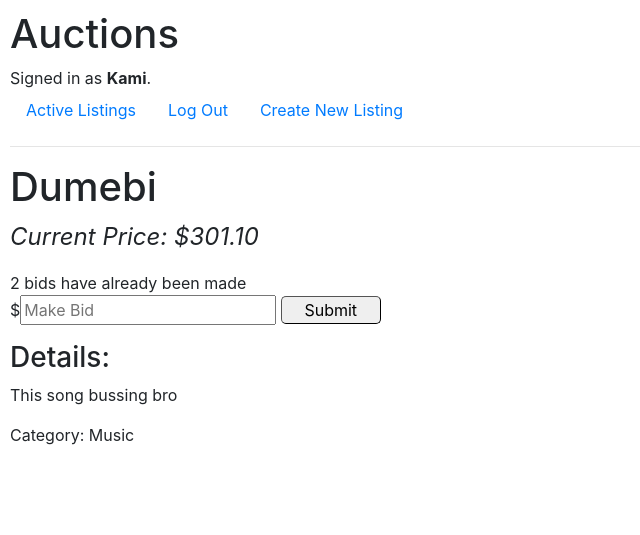
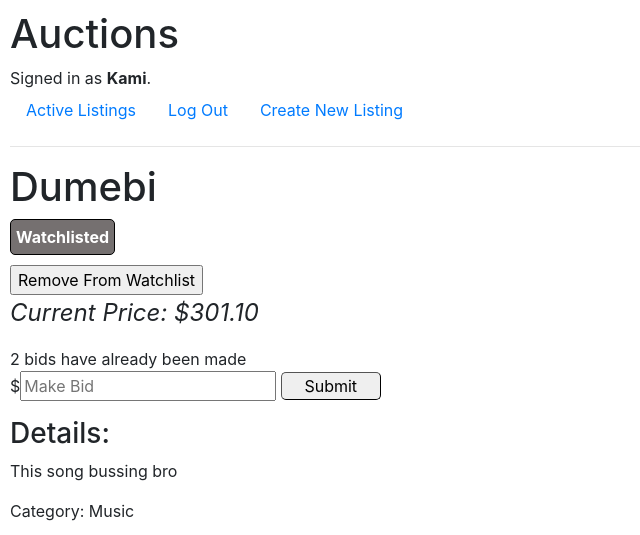
Before and after one commit to K-A19/CS50W, a Django app: page /listing/4 in a window 1280 px wide. Shown: the top 535 px of the page, without its empty margins (0-640 px from the left). Run offline with Django 3.2, Linux system fonts and the light colour scheme; a user stored in the database is signed in; data comes from the database, SQL or seed files in the repository; both versions use the stored data as it was after the commit; some libraries are stand-ins or nearby versions.

Commit message:
Updating in case of switch to windows

```diff
--- a/Project 2/commerce/auctions/static/auctions/styles.css
+++ b/Project 2/commerce/auctions/static/auctions/styles.css
@@ -38,7 +38,7 @@ body {
  }
 
 .image {
-    width: 200px;
+    width: 250px;
     object-fit: contain;
 }
 
@@ -59,12 +59,23 @@ td{
 }
 
 .card-header{
-    text-align: end;
     height: min-content;
     vertical-align: top;
     font-size: 13px;
     padding: 4px;
     color: inherit ! important;
+    text-align: end;
+}
+
+.watched, .card-header .watched {
+    border-radius: 5px;
+    border: 1px black solid;
+    padding: 5px;
+    font-weight: bold;
+    background-color: rgb(117, 112, 112);
+    color: white;
+    margin-right: 7px;
+    width: fit-content;
 }
 
 .card {
@@ -85,3 +96,7 @@ img {
     object-fit: contain;
     height: auto;
 }
+
+.watched {
+    margin-bottom: 10px;
+}
--- a/Project 2/commerce/auctions/templates/auctions/index.html
+++ b/Project 2/commerce/auctions/templates/auctions/index.html
@@ -8,7 +8,10 @@
     <a class="normal_a" href="{% url 'listing' listing.id %}">
         <div class="card">
             <div class="card-header">
-                Posted {{ listing.time }} by {% if listing.owner.username == user.username %}Me ({{ user.username }}){% else %}listing.owner{% endif %}
+                {% if listing in watchlist %}
+                <span class="watched">Watchlisted</span>
+                {% endif %}
+                Posted {{ listing.time }} by {% if listing.owner.username == user.username %}Me ({{ user.username }}){% else %}{{listing.owner.username}}{% endif %}
             </div>
             <div class="card-body">
             <table>
--- a/Project 2/commerce/auctions/templates/auctions/listing.html
+++ b/Project 2/commerce/auctions/templates/auctions/listing.html
@@ -13,11 +13,24 @@
         <tr>
             <td>
             <h1>{{ listing.title }}</h1>
-
-                <img src="{{listing.image}}" alt="Image of {{listing.title}} ">
+            {% if watchlisted %}
+                <div class="watched">Watchlisted</div>
+            {% endif %}
+            <img src="{{listing.image}}" alt="Image of {{listing.title}} ">
 
             </td>
             <td>
+                {% if watchlisted %}
+                <form action="{% url 'watching' listing.id %}" method="post">
+                    {% csrf_token %}
+                    <input type="submit" name="Watchlist" value="Remove From Watchlist" >
+                </form>
+                {% else %}
+                <form action="{% url 'watching' listing.id %}" method="post">
+                    {% csrf_token %}
+                    <input type="submit" name="Watchlist" value="Add To Watchlist" >
+                </form>
+                {% endif %}
                 <p class="pricing">Current Price: ${{price}}</p>
                 <p>
                     {% if message %}
@@ -50,7 +63,20 @@
     {% else %}
 
         <h1>{{ listing.title }}</h1>
-
+        {% if watchlisted %}
+            <div class="watched">Watchlisted</div>
+        {% endif %}
+            {% if watchlisted %}
+                <form action="{% url 'watching' listing.id %}" method="post">
+                    {% csrf_token %}
+                    <input type="submit" name="Watchlist" value="Remove From Watchlist" >
+                </form>
+                {% else %}
+                <form action="{% url 'watching' listing.id %}" method="post">
+                    {% csrf_token %}
+                    <input type="submit" name="Watchlist" value="Add To Watchlist" >
+                </form>
+            {% endif %}
         <p class="pricing">Current Price: ${{price}}</p>
         <p>
             {% if message %}
--- a/Project 2/commerce/auctions/urls.py
+++ b/Project 2/commerce/auctions/urls.py
@@ -9,4 +9,5 @@ urlpatterns = [
     path("register", views.register, name="register"),
     path("new", views.new, name="new"),
     path("listing/<int:id>", views.listing, name="listing"),
+    path("watching/<int:id>", views.watching, name="watching" ),
 ]
--- a/Project 2/commerce/auctions/views.py
+++ b/Project 2/commerce/auctions/views.py
@@ -30,7 +30,8 @@ def index(request):
     return render(request, "auctions/index.html", {
         "listings" : listings,
         "bids" : bids,
-        "user" : request.user
+        "user" : request.user,
+        "watchlist": request.user.watchlist.all()
     })
 
 
@@ -130,9 +131,12 @@ def listing(request, id):
     # Gets the total number of bids currently made for the listing
     bid_num = len(bids)
 
-    user = request.user
-    if request.user == listing.owner:
-        user = 'owner'
+    # Determines if the current listing is in the current user's watchlist
+    if listing in request.user.watchlist.all():
+        watchlisted = True
+
+    else:
+        watchlisted = False
 
     if request.method == "POST":
 
@@ -160,4 +164,19 @@ def listing(request, id):
             if bid < listing.bid:
                 message = 'The proposed bid has to be greater than the minimum bid set by the owner'
 
-    return render(request, 'auctions/listing.html', {'listing': listing, 'price': price, 'user': request.user, 'form': NewBidForm(), 'bid_num': bid_num, 'message': message})
+    return render(request, 'auctions/listing.html', {'listing': listing, 'price': price, 'user': request.user, 'form': NewBidForm(), 'bid_num': bid_num, 'message': message, 'watchlisted': watchlisted})
+
+
+@login_required(login_url='login')
+def watching(request, id):
+    if request.method == 'POST':
+        listing = Listing.objects.get(id=id)
+        action = request.POST.get('Watchlist')
+
+        if action == 'Add To Watchlist':
+            listing.watchers.add(request.user)
+
+        elif action == 'Remove From Watchlist':
+            listing.watchers.remove(request.user)
+
+    return HttpResponseRedirect(reverse("listing", args=(id,)))
```
Also changed, not shown: Project 2/commerce/db.sqlite3.
